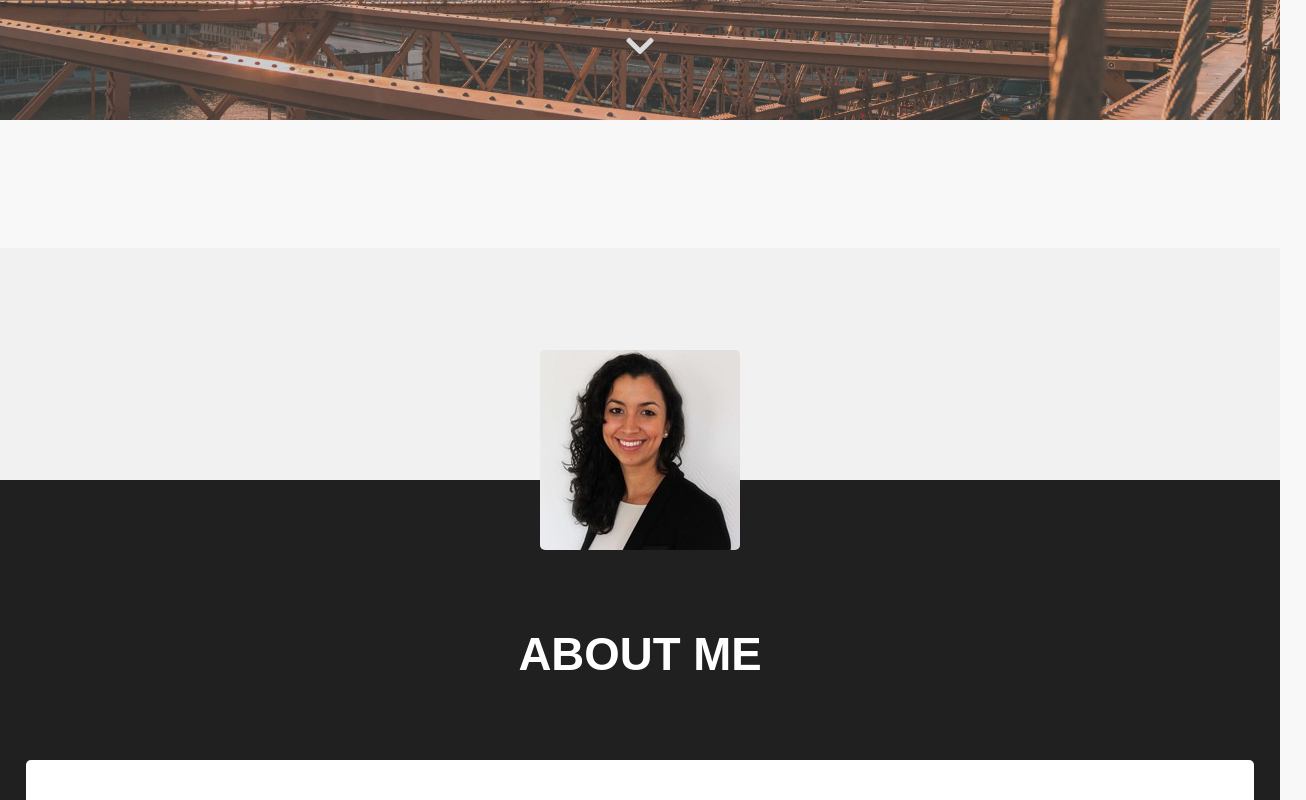
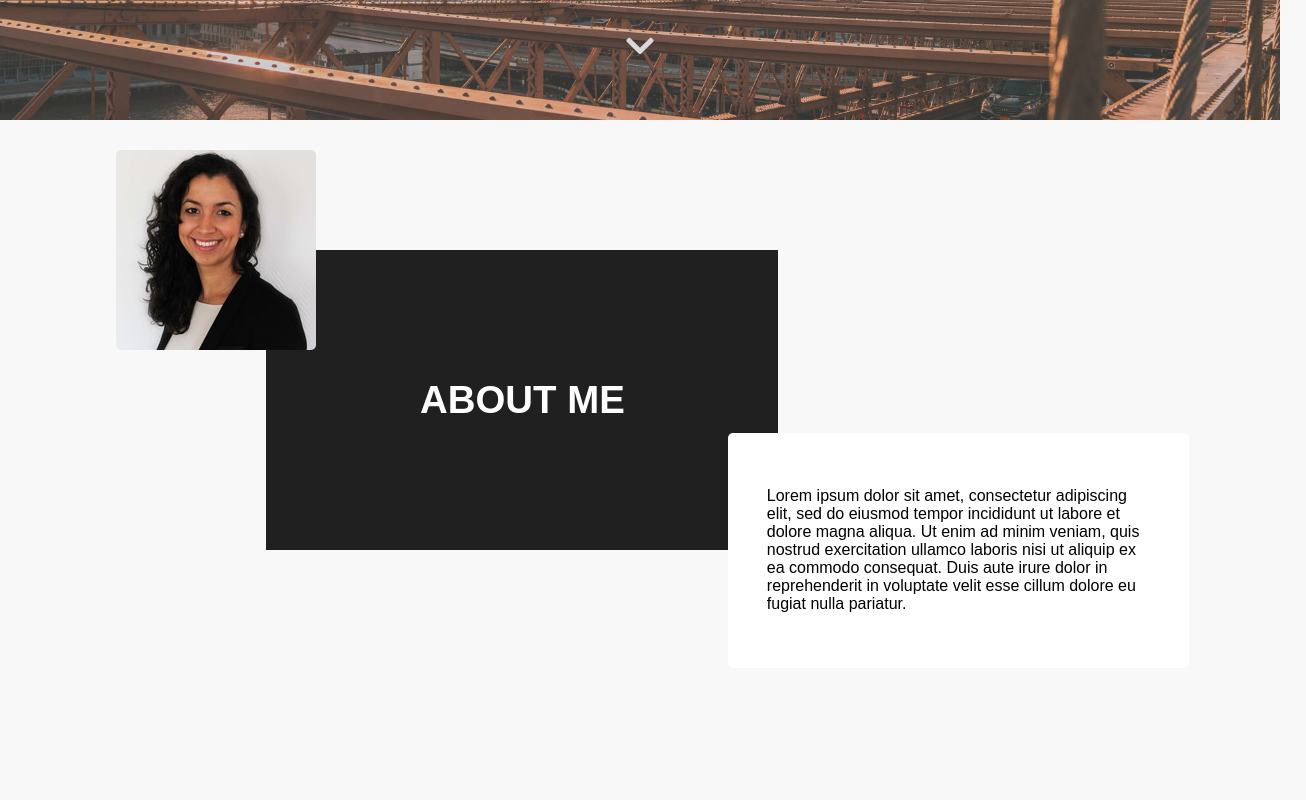
Before and after one commit to emmanuellejaldorau/my-portfolio, a React (Create React App) app: page / in a window 1280 px wide. Shown: the part 680-1480 px from the top of the page, 1306 px wide, since content can reach past the window. After the commit the page ends 1450 px from the top, so only its background shows below. Built offline with nearby package versions, Linux system fonts and the light colour scheme.

Commit message:
style(aboutme): finalized desktop display

```diff
--- a/src/App.css
+++ b/src/App.css
@@ -14,12 +14,12 @@
 /*--------------------General------------------------*/
 html{
   height: 100%;
+  background-color: #f8f8f8;
 }
 
 body {
   font-family: 'Poppins', sans-serif;
   height: 100%;
-  background-color: #f8f8f8;
 }
 
 
@@ -62,8 +62,7 @@ body {
 
 /*--------------------About me------------------------*/
 .presentation{
-  margin-top:10%;
-  padding: 8% 0 8%;
+  padding: 15% 0 15%;
   display: flex;
   flex-direction: column;
   align-items: center;
@@ -100,11 +99,6 @@ body {
 
 
 
-/*
-  line-height: 1.5;
-  font-size: 1.2rem; */
-
-
 
 /* DESKTOP---------------------------------------------------------- */
 
@@ -119,24 +113,28 @@ body {
 
   /*--------------------About me------------------------*/
   .presentation{
-    padding: 8% 0 8%;
-    background-color: #f1f1f1;
+    padding: 1% 1% 8%;
+    flex-direction: row;
+    justify-content: center;
+    align-items: center;
+  }
+
+  .img-presentation {
+    margin-right: -50px;
+    margin-bottom: 300px;
   }
 
   .title-presentation {
-    /* margin-bottom: 8%; */
-    font-size: 1.9rem;
-  }
-
-  .content-presentation{
-    display: flex;
-    width: 50%;
+    height:300px;
+    width:40%;
   }
 
   .text-presentation {
-    padding: 5% 8%;
-    font-size: 1.2rem;
-}
+    margin-top:300px;
+    margin-left: -50px;
+    width:30%;
+  }
+
 
 
 }
```
